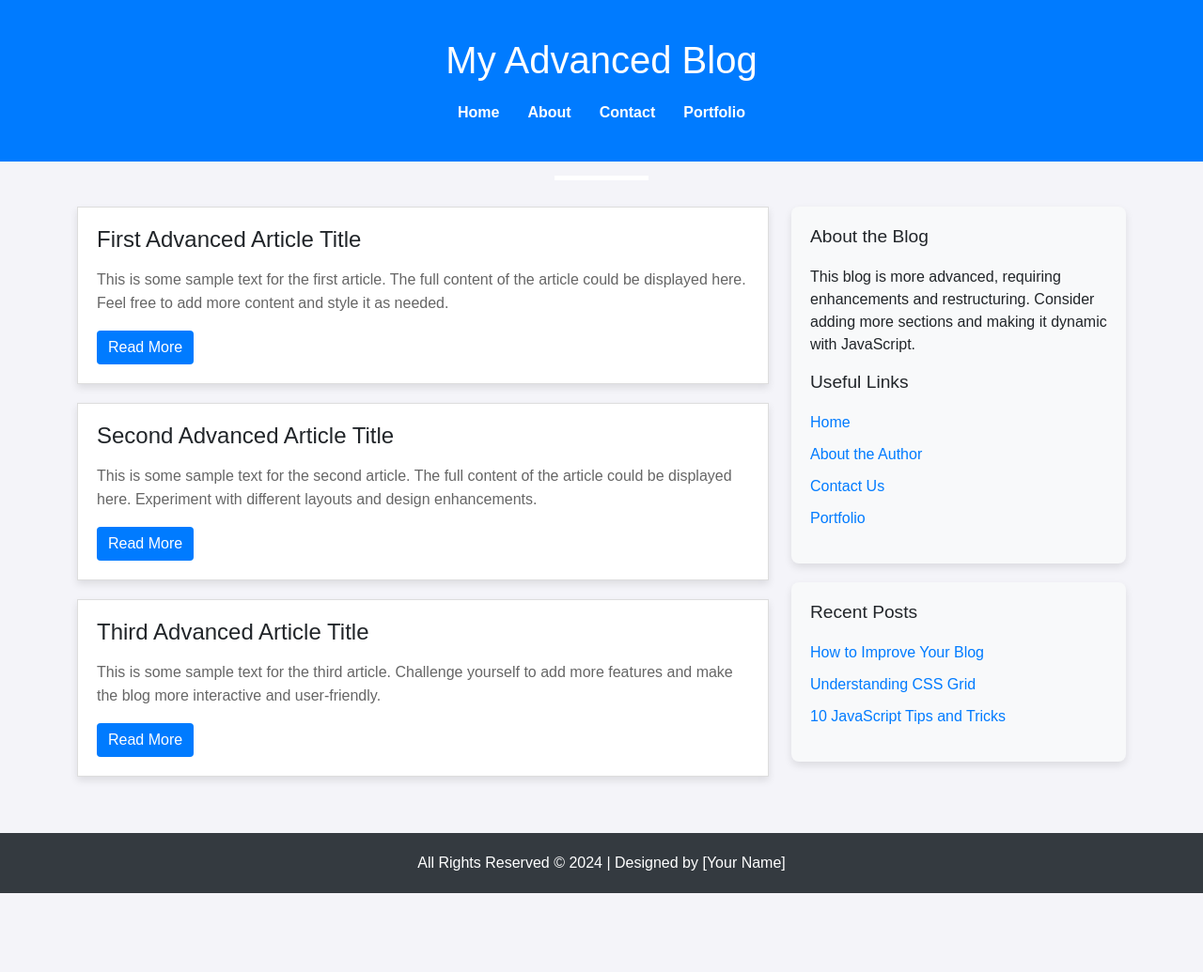
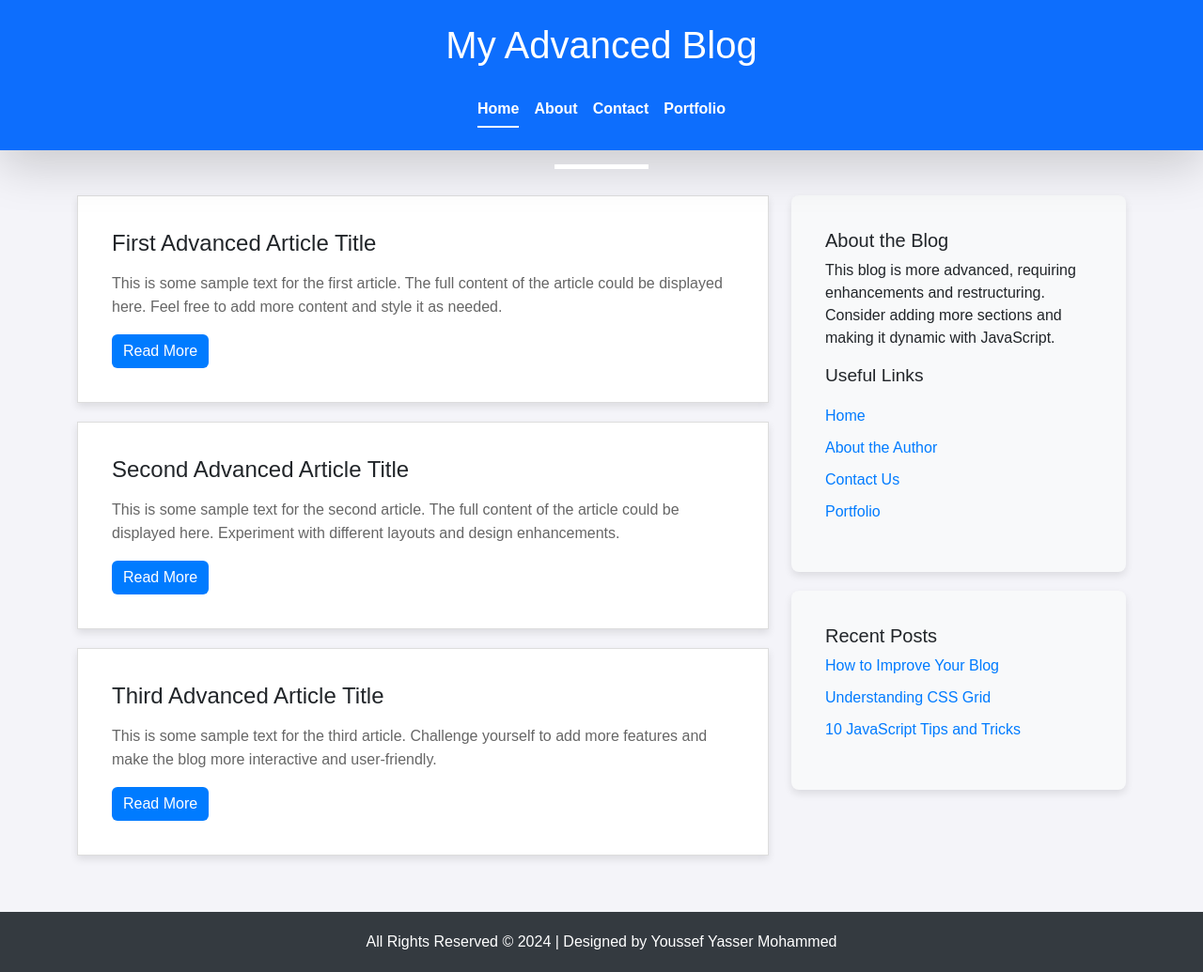
Before and after one commit to YoussefYaser/Web-Masters-Internship-week1-Task4, a website: page index.html in a window 1280 px wide. Shown: the whole page at 94% size. Before the commit the page ends 951 px from the top, so only its background shows below. Drawn offline with nearby package versions, Linux system fonts and the light colour scheme.

Commit message:
Code after Modifications

```diff
--- a/index.html
+++ b/index.html
@@ -1,163 +1,90 @@
 <!DOCTYPE html>
 <html lang="en">
+
 <head>
   <meta charset="UTF-8" />
   <meta name="viewport" content="width=device-width, initial-scale=1.0" />
   <title>My Advanced Blog</title>
-    <link
-      href="https://cdn.jsdelivr.net/npm/bootstrap@5.1.3/dist/css/bootstrap.min.css"
-      rel="stylesheet"
-    />
-    <style>
-      body {
-        font-family: Arial, sans-serif;
-        background-color: #f4f4f9;
-      }
-      .header {
-        background-color: #007bff;
-        color: white;
-        padding: 40px 0;
-        text-align: center;
-        position: relative;
-      }
-      .header::after {
-        content: "";
-        position: absolute;
-        bottom: -20px;
-        left: 50%;
-        transform: translateX(-50%);
-        width: 100px;
-        height: 5px;
-        background-color: white;
-      }
-      .nav-links {
-        display: flex;
-        justify-content: center;
-        margin-top: 20px;
-      }
-      .nav-links a {
-        color: white;
-        margin: 0 15px;
-        text-decoration: none;
-        font-weight: bold;
-      }
-      .nav-links a:hover {
-        text-decoration: underline;
-      }
-      .post {
-        border: 1px solid #ddd;
-        margin-bottom: 20px;
-        padding: 20px;
-        background-color: white;
-        box-shadow: 0 4px 8px rgba(0, 0, 0, 0.1);
-        transition: transform 0.3s ease, box-shadow 0.3s ease;
-      }
-      .post:hover {
-        transform: translateY(-5px);
-        box-shadow: 0 8px 16px rgba(0, 0, 0, 0.2);
-      }
-      .post h2 {
-        font-size: 1.5rem;
-        margin-bottom: 15px;
-      }
-      .post p {
-        color: #666;
-        line-height: 1.6;
-      }
-      .post .btn-primary {
-        background-color: #007bff;
-        border: none;
-      }
-      .post .btn-primary:hover {
-        background-color: #0056b3;
-      }
-      .sidebar {
-        background-color: #f8f9fa;
-        padding: 20px;
-        border-radius: 8px;
-        box-shadow: 0 4px 8px rgba(0, 0, 0, 0.1);
-        margin-bottom: 20px;
-      }
-      .sidebar h3 {
-        margin-bottom: 20px;
-        font-size: 1.2rem;
-      }
-      .sidebar ul {
-        list-style-type: none;
-        padding-left: 0;
-      }
-      .sidebar ul li {
-        margin-bottom: 10px;
-      }
-      .sidebar ul li a {
-        color: #007bff;
-        text-decoration: none;
-      }
-      .sidebar ul li a:hover {
-        text-decoration: underline;
-      }
-      .footer {
-        background-color: #343a40;
-        color: white;
-        text-align: center;
-        padding: 20px;
-        margin-top: 40px;
-      }
-      .footer p {
-        margin: 0;
-      }
-    </style>
+  <link rel="stylesheet" href="node_modules/bootstrap/dist/css/bootstrap.min.css">
+  <link rel="stylesheet" href="node_modules/@fortawesome/fontawesome-free/css/all.min.css">
+  <link rel="stylesheet" href="style/main.css">
 </head>
-  <body>
-    <div class="header">
-      <h1>My Advanced Blog</h1>
-      <div class="nav-links">
-        <a href="#">Home</a>
-        <a href="#">About</a>
-        <a href="#">Contact</a>
-        <a href="#">Portfolio</a>
+
+<body class=" overflow-hidden">
+
+  <!-- start navbar -->
+  <nav class="header navbar navbar-expand-md shadow-lg bg-primary text-white navbar-dark py-4 position-fixed top-0 start-0 w-100">
+    <div class="container">
+      <div class=" d-flex flex-wrap justify-content-center align-items-center w-100">
+        <h1 class=" mb-4 w-100 text-center">
+          My Advanced Blog
+        </h1>
+        <button class="navbar-toggler  border border-0 fs-2 text-white mb-3" type="button" data-bs-toggle="collapse"
+          data-bs-target="#navbarSupportedContent" aria-controls="navbarSupportedContent" aria-expanded="false"
+          aria-label="Toggle navigation">
+          <i class="fa-solid fa-bars"></i>
+        </button>
+        <div class="collapse navbar-collapse w-100" id="navbarSupportedContent">
+          <ul class="navbar-nav mx-auto fw-bold">
+            <li class="nav-item w-fit mx-auto">
+              <a class="nav-link text-white position-relative active" aria-current="page" href="#">Home</a>
+            </li>
+            <li class="nav-item w-fit mx-auto">
+              <a class="nav-link text-white position-relative" href="#">About</a>
+            </li>
+            <li class="nav-item w-fit mx-auto">
+              <a class="nav-link text-white position-relative" href="#">Contact</a>
+            </li>
+            <li class="nav-item w-fit mx-auto">
+              <a class="nav-link text-white position-relative" href="#">Portfolio</a>
+            </li>
+          </ul>
         </div>
       </div>
+    </div>
+  </nav>
+  <!-- end navbar -->
 
+  <!-- start main content -->
+  <main>
     <div class="container mt-5">
       <div class="row">
-        <div class="col-md-8">
-          <div class="post">
-            <h2>First Advanced Article Title</h2>
-            <p>
-              This is some sample text for the first article. The full content
+        <div class="col-md-7 col-lg-8">
+          <div class="card post pointer rounded-0">
+            <div class="card-body">
+              <h2 class="card-title">First Advanced Article Title</h2>
+              <p class="card-text">This is some sample text for the first article. The full content
                 of the article could be displayed here. Feel free to add more
-              content and style it as needed.
-            </p>
-            <button class="btn btn-primary">Read More</button>
-          </div>
-          <div class="post">
-            <h2>Second Advanced Article Title</h2>
-            <p>
-              This is some sample text for the second article. The full content
-              of the article could be displayed here. Experiment with different
-              layouts and design enhancements.
-            </p>
-            <button class="btn btn-primary">Read More</button>
-          </div>
-          <div class="post">
-            <h2>Third Advanced Article Title</h2>
-            <p>
-              This is some sample text for the third article. Challenge yourself
-              to add more features and make the blog more interactive and
-              user-friendly.
-            </p>
-            <button class="btn btn-primary">Read More</button>
+                content and style it as needed.</p>
+              <a href="#" class="btn btn-primary text-capitalize">read more</a>
             </div>
           </div>
-        <div class="col-md-4">
-          <div class="sidebar">
-            <h3>About the Blog</h3>
-            <p>
-              This blog is more advanced, requiring enhancements and
+          <div class="card post pointer rounded-0">
+            <div class="card-body">
+              <h2 class="card-title">Second Advanced Article Title</h2>
+              <p class="card-text">This is some sample text for the second article. The full content
+                of the article could be displayed here. Experiment with different
+                layouts and design enhancements.</p>
+              <a href="#" class="btn btn-primary text-capitalize">read more</a>
+            </div>
+          </div>
+          <div class="card post pointer rounded-0">
+            <div class="card-body">
+              <h2 class="card-title">Third Advanced Article Title</h2>
+              <p class="card-text">This is some sample text for the third article. Challenge yourself
+                to add more features and make the blog more interactive and
+                user-friendly.</p>
+              <a href="#" class="btn btn-primary text-capitalize">read more</a>
+            </div>
+          </div>
+        </div>
+        <div class="col-md-5 col-lg-4">
+          <div class="card sidebar border border-0">
+            <div class="card-body">
+              <h2 class="card-title h5">About the Blog</h2>
+              <p class="card-text">This blog is more advanced, requiring enhancements and
                 restructuring. Consider adding more sections and making it dynamic
-              with JavaScript.
-            </p>
+                with JavaScript.</p>
               <h3>Useful Links</h3>
               <ul>
                 <li><a href="#">Home</a></li>
@@ -166,8 +93,10 @@
                 <li><a href="#">Portfolio</a></li>
               </ul>
             </div>
-          <div class="sidebar">
-            <h3>Recent Posts</h3>
+          </div>
+          <div class="card sidebar border border-0">
+            <div class="card-body">
+              <h2 class="card-title h5">Recent Posts</h2>
               <ul>
                 <li><a href="#">How to Improve Your Blog</a></li>
                 <li><a href="#">Understanding CSS Grid</a></li>
@@ -177,11 +106,30 @@
           </div>
         </div>
       </div>
+    </div>
+  </main>
+  <!-- end main content -->
 
-    <div class="footer">
-      <p>All Rights Reserved © 2024 | Designed by [Your Name]</p>
+  <!-- start footer -->
+  <footer class="footer">
+    <p>All Rights Reserved © 2024 | Designed by Youssef Yasser Mohammed</p>
+  </footer>
+  <!-- end footer -->
+
+  <!-- start back to top button -->
+  <div class="back-top position-fixed bg-primary text-white xy-center rounded-circle shadow pointer">
+    <i class="fa-solid fa-arrow-up"></i>
   </div>
+  <!-- end back to top button -->
 
-    <script src="https://cdn.jsdelivr.net/npm/bootstrap@5.1.3/dist/js/bootstrap.bundle.min.js"></script>
+  <!-- start loading -->
+  <div class="loading bg-primary position-fixed top-0 start-0 w-100 h-100 xy-center">
+    <span class="loader"></span>
+  </div>
+  <!-- end loading -->
+
+  <script src="node_modules/bootstrap/dist/js/bootstrap.bundle.min.js"></script>
+  <script src="script/main.js"></script>
 </body>
+
 </html>
--- /dev/null
+++ b/package.json
@@ -0,0 +1,6 @@
+{
+  "dependencies": {
+    "@fortawesome/fontawesome-free": "^6.6.0",
+    "bootstrap": "^5.3.3"
+  }
+}
--- /dev/null
+++ b/script/main.js
@@ -0,0 +1,42 @@
+// setting up the elements
+const backTop = document.querySelector('.back-top');
+const loading = document.querySelector('.loading ');
+const nav = document.querySelector('nav');
+
+//handle back to top button
+backTop.addEventListener('click', function(){
+    window.scrollTo(0, 0);
+});
+
+
+//handle nav scroll and backtop btn scroll
+let startScroll = 0;
+
+window.addEventListener('scroll', function(){
+    //backtop scroll
+    if(this.scrollY){
+        backTop.style.cssText = "opacity : 1; pointer-events: all;";
+    }
+    else{
+        backTop.style.cssText = "opacity : 0; pointer-events: none;";
+    }
+
+    // nav scroll
+    if(this.scrollY > startScroll && this.scrollY > 100){
+        nav.style.setProperty('opacity', '0.8');
+        startScroll = this.scrollY;
+    }
+    else if(this.scrollY < startScroll){
+        nav.style.setProperty('opacity', '1');
+        startScroll = this.scrollY;
+    }
+});
+
+//handle loading
+window.addEventListener('load', function(){
+    loading.style.setProperty('opacity', '0');
+    document.body.removeAttribute('class')
+    setTimeout(()=>{
+        loading.style.setProperty('display', 'none');
+    }, 500);
+})
--- /dev/null
+++ b/style/main.css
@@ -0,0 +1,261 @@
+body {
+    font-family: Arial, sans-serif;
+    background-color: #f4f4f9;
+}
+
+/*start custom classes */
+.w-fit {
+    width: fit-content;
+}
+
+.pointer {
+    cursor: pointer;
+}
+
+.xy-center {
+    display: flex;
+    justify-content: center;
+    align-items: center;
+}
+
+/* end cutom classes */
+
+/* start nav */
+nav{
+    z-index: 9999;
+    transition: 0.5s;
+}
+
+nav .navbar-toggler:focus {
+    box-shadow: none;
+}
+
+nav .nav-link::before {
+    content: '';
+    position: absolute;
+    width: 0;
+    height: 2px;
+    background-color: #fff;
+    bottom: 0;
+    left: 0px;
+    transition: 0.3s;
+}
+
+nav .nav-link:hover::before,
+nav .nav-link.active::before {
+    width: 100%;
+}
+
+@media(min-width : 768px) {
+
+    nav .nav-link:hover::before,
+    nav .nav-link.active::before {
+        width: calc(100% - 16px);
+        left: 8px;
+    }
+}
+
+nav.header::after {
+    content: "";
+    position: absolute;
+    bottom: -20px;
+    left: 50%;
+    transform: translateX(-50%);
+    width: 100px;
+    height: 5px;
+    background-color: white;
+}
+
+/* end nav */
+
+/* start main */
+main{
+    padding-top: 160px;
+}
+main .post {
+    border: 1px solid #ddd;
+    margin-bottom: 20px;
+    padding: 20px;
+    background-color: white;
+    box-shadow: 0 4px 8px rgba(0, 0, 0, 0.1);
+    transition: transform 0.3s ease, box-shadow 0.3s ease;
+}
+
+main .post:hover {
+    transform: translateY(-5px);
+    box-shadow: 0 8px 16px rgba(0, 0, 0, 0.2);
+}
+
+main .post h2 {
+    font-size: 1.5rem;
+    margin-bottom: 15px;
+}
+
+main .post p {
+    color: #666;
+    line-height: 1.6;
+}
+
+main .post .btn-primary {
+    background-color: #007bff;
+    border: none;
+}
+
+main .post .btn-primary:hover {
+    background-color: #0056b3;
+}
+
+main .sidebar {
+    background-color: #f8f9fa;
+    padding: 20px;
+    border-radius: 8px;
+    box-shadow: 0 4px 8px rgba(0, 0, 0, 0.1);
+    margin-bottom: 20px;
+}
+
+main .sidebar h3 {
+    margin-bottom: 20px;
+    font-size: 1.2rem;
+}
+
+main .sidebar ul {
+    list-style-type: none;
+    padding-left: 0;
+}
+
+main .sidebar ul li {
+    margin-bottom: 10px;
+}
+
+main .sidebar ul li a {
+    color: #007bff;
+    text-decoration: none;
+}
+
+main .sidebar ul li a:hover {
+    text-decoration: underline;
+}
+
+/* end main */
+
+.footer {
+    background-color: #343a40;
+    color: white;
+    text-align: center;
+    padding: 20px;
+    margin-top: 40px;
+}
+
+.footer p {
+    margin: 0;
+}
+
+/* start back to top button */
+.back-top {
+    width: 40px;
+    height: 40px;
+    bottom: 1rem;
+    left: 1rem;
+    opacity: 0;
+    pointer-events: none;
+    transition: 0.3s;
+}
+
+.back-top .fa-arrow-up {
+    position: relative;
+}
+
+.back-top:hover {
+    transform: scale(1.2);
+}
+
+.back-top:hover .fa-arrow-up {
+    animation-name: top;
+    animation-duration: 1s;
+    animation-iteration-count: infinite;
+}
+
+@keyframes top {
+    0% {
+        top: 0px;
+    }
+
+    25% {
+        top: -5px;
+    }
+
+    75% {
+        top: 5px;
+    }
+
+    100% {
+        top: 0px;
+    }
+}
+
+/* end back to top button */
+
+/* start loading */
+.loading{
+    transition: 0.5s;
+    z-index: 99999;
+}
+
+.loader {
+    position: relative;
+    display: flex;
+    align-items: center;
+    justify-content: center;
+    width: 100%;
+    max-width: 6rem;
+    margin-top: 3rem;
+    margin-bottom: 3rem;
+}
+
+.loader:before,
+.loader:after {
+    content: "";
+    position: absolute;
+    border-radius: 50%;
+    animation: pulsOut 1.8s ease-in-out infinite;
+    filter: drop-shadow(0 0 1rem rgba(255, 255, 255, 0.75));
+}
+
+.loader:before {
+    width: 100%;
+    padding-bottom: 100%;
+    box-shadow: inset 0 0 0 1rem #fff;
+    animation-name: pulsIn;
+}
+
+.loader:after {
+    width: calc(100% - 2rem);
+    padding-bottom: calc(100% - 2rem);
+    box-shadow: 0 0 0 0 #fff;
+}
+
+@keyframes pulsIn {
+    0% {
+        box-shadow: inset 0 0 0 1rem #fff;
+        opacity: 1;
+    }
+    50%,
+    100% {
+        box-shadow: inset 0 0 0 0 #fff;
+        opacity: 0;
+    }
+}
+
+@keyframes pulsOut {
+    0%,
+    50% {
+        box-shadow: 0 0 0 0 #fff;
+        opacity: 0;
+    }
+    100% {
+        box-shadow: 0 0 0 1rem #fff;
+        opacity: 1;
+    }
+}
+
+/* end loading */
```
Also changed, not shown: Read Me.txt (added, +14 -0 lines), 1 other file. Lines whose indentation alone changed are shown as unchanged.
